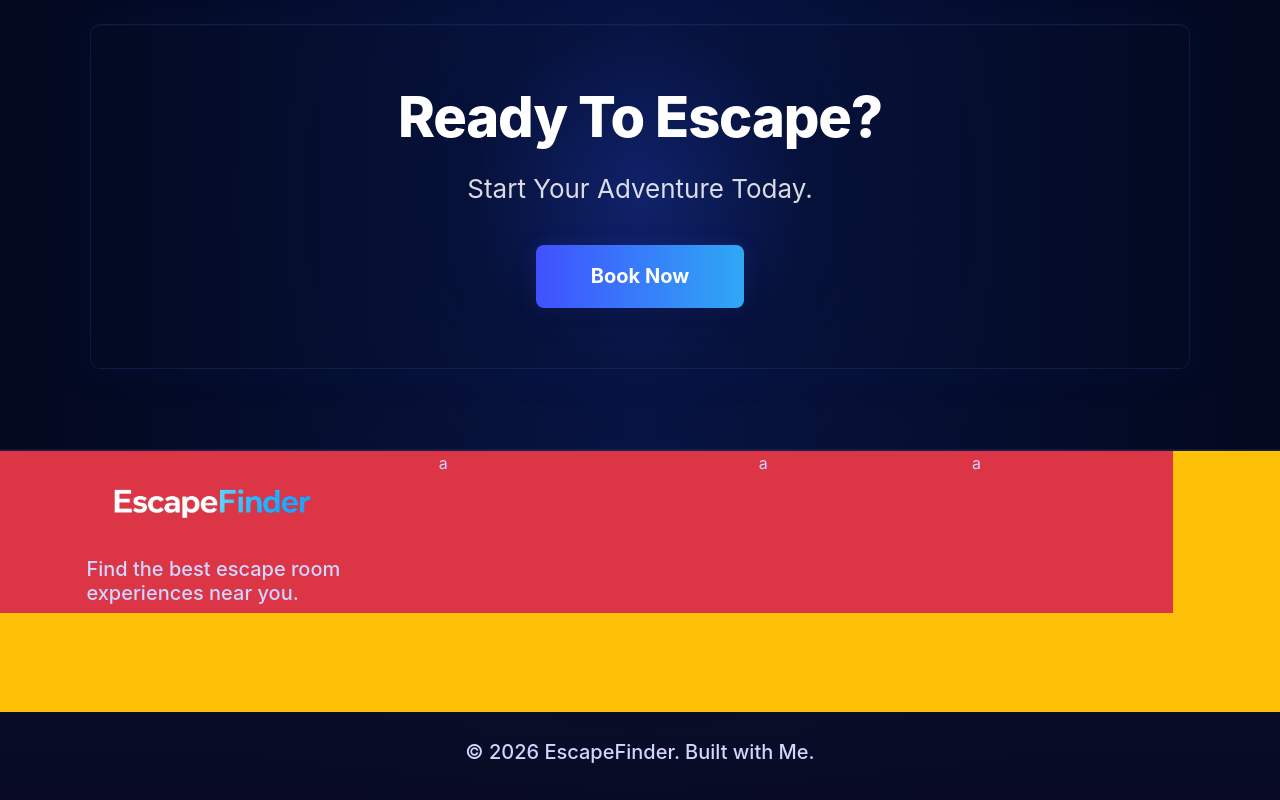
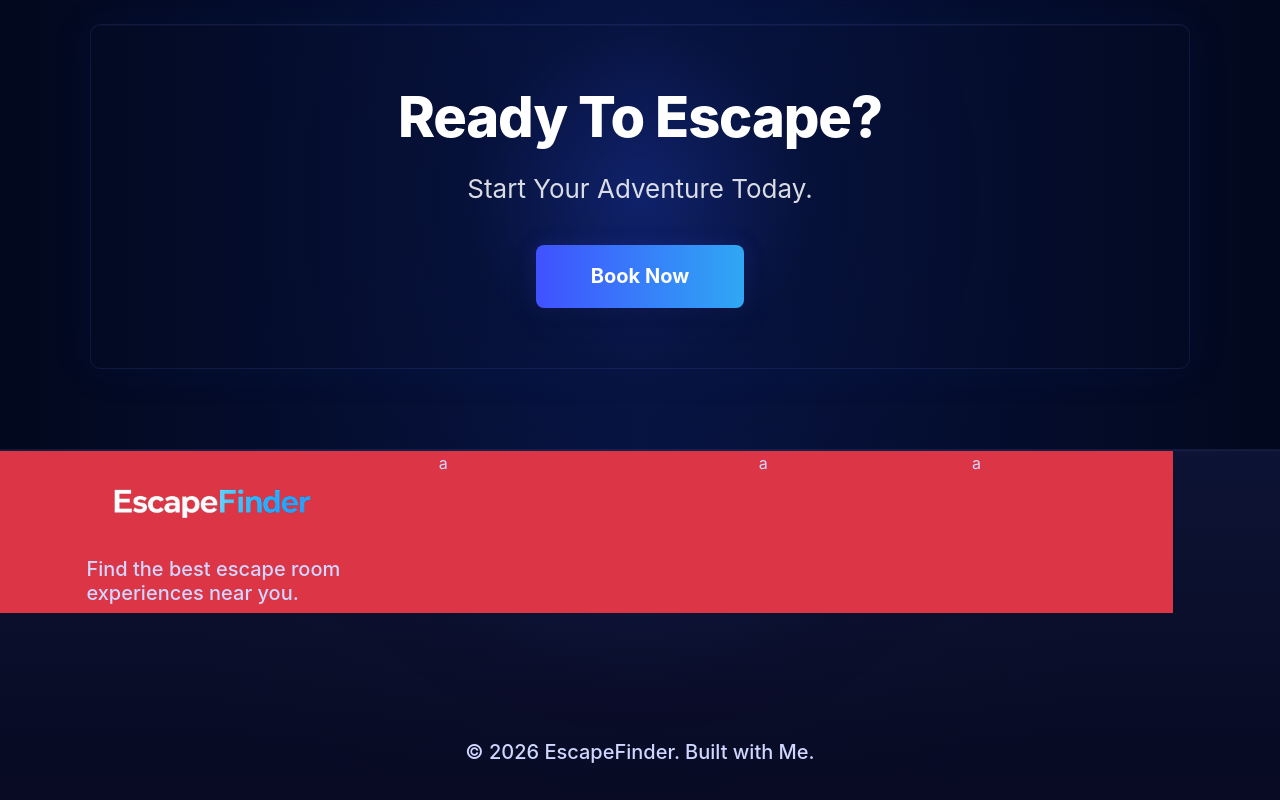
Before and after one commit to kiumars609/escape-finder, a React (Vite) app: page / in a window 1280 px wide. Shown: the part 1087-1887 px from the top of the page. Built offline with nearby package versions, Linux system fonts and the light colour scheme.

Commit message:
Edit Footer

```diff
--- a/src/Components/Footer/Footer.jsx
+++ b/src/Components/Footer/Footer.jsx
@@ -7,7 +7,7 @@ export default function Footer() {
     <>
       <div className="container-fluid">
         <div className="row footer">
-          <div className="col-12 h-75 bg-warning">
+          <div className="col-12 h-75">
             <div className="row">
               <div className="col-12 col-md-4 bg-danger d-flex flex-column align-items-center">
                 <img src={logo} alt="logo" className="logo" />
```
